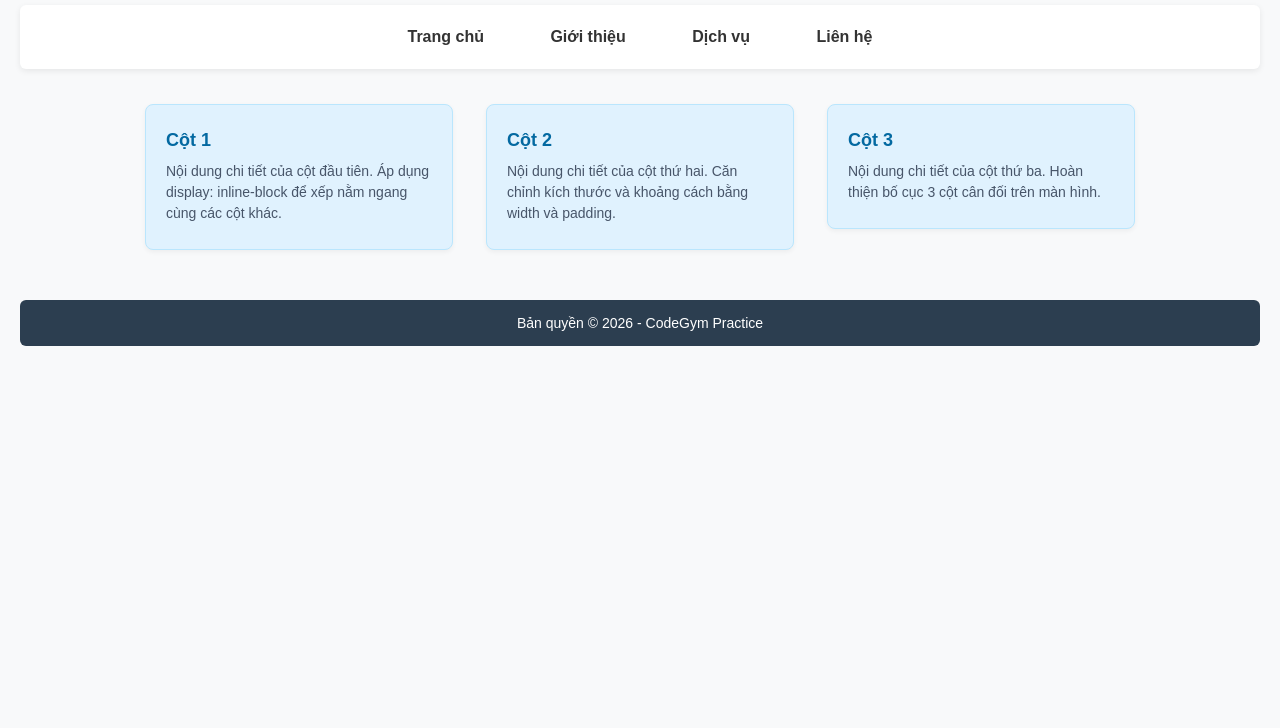
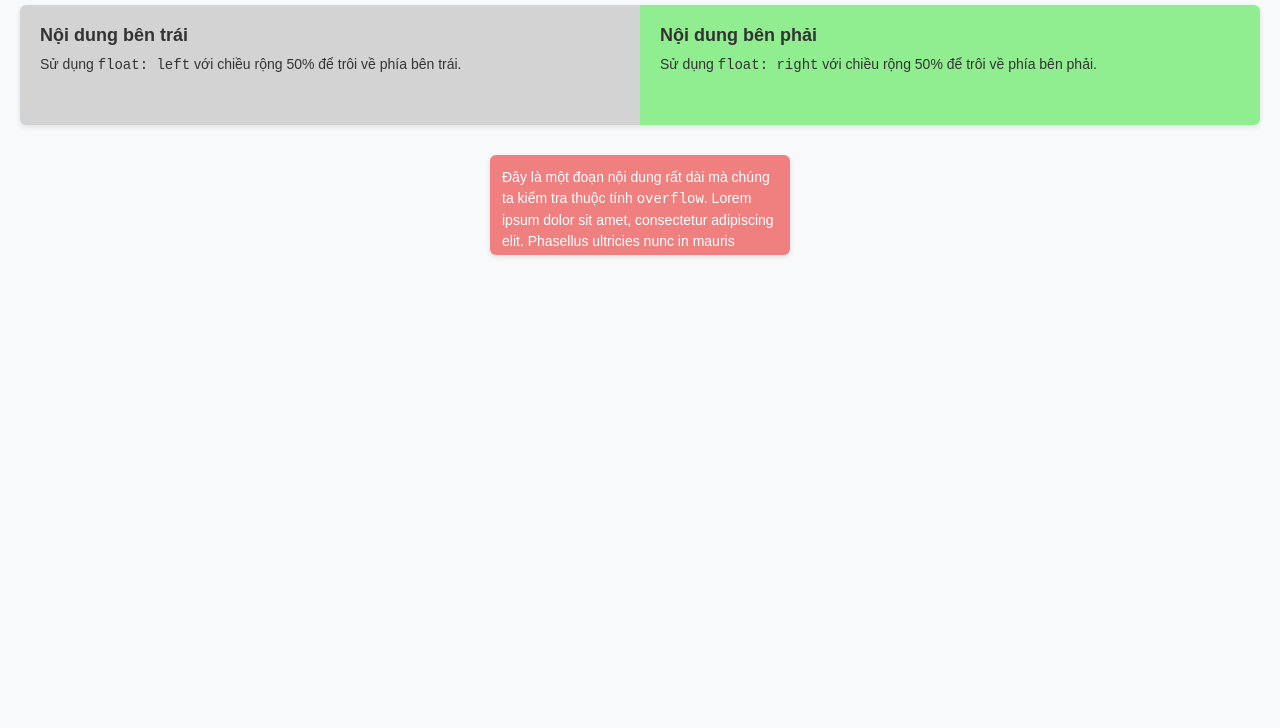
Before and after one commit to dtc245230003-svg/Overflow-Practice, a plain HTML site: page index.html in a window 1280 px wide. Shown: the part 72-800 px from the top of the page. Drawn offline with Linux system fonts and the light colour scheme.

Commit message:
Complete exercise managing layout with float and overflow

```diff
--- a/index.html
+++ b/index.html
@@ -3,40 +3,30 @@
 <head>
     <meta charset="UTF-8">
     <meta name="viewport" content="width=device-width, initial-scale=1.0">
-    <title>Bố cục với display và inline-block</title>
+    <title>Bố cục với Float và Overflow</title>
     <link rel="stylesheet" href="style.css">
 </head>
 <body>
 
     <!-- Tiêu đề chính trang web -->
-    <h1>Bố cục trang web với display</h1>
+    <h1>Bố cục trang với float và overflow</h1>
 
-    <!-- Thanh điều hướng nav -->
-    <nav>
-        <a href="#">Trang chủ</a>
-        <a href="#">Giới thiệu</a>
-        <a href="#">Dịch vụ</a>
-        <a href="#">Liên hệ</a>
-    </nav>
+    <!-- Khối container chứa 2 cột chia đôi 50% / 50% -->
+    <div class="container">
+        <div class="left-column">
+            <h2>Nội dung bên trái</h2>
+            <p>Sử dụng <code>float: left</code> với chiều rộng 50% để trôi về phía bên trái.</p>
+        </div>
+        <div class="right-column">
+            <h2>Nội dung bên phải</h2>
+            <p>Sử dụng <code>float: right</code> với chiều rộng 50% để trôi về phía bên phải.</p>
+        </div>
+    </div>
 
-    <!-- Khối nội dung chứa 3 cột xếp ngang bằng display: inline-block -->
-    <section>
-        <div class="box">
-            <h2>Cột 1</h2>
-            <p>Nội dung chi tiết của cột đầu tiên. Áp dụng display: inline-block để xếp nằm ngang cùng các cột khác.</p>
-        </div><div class="box">
-            <h2>Cột 2</h2>
-            <p>Nội dung chi tiết của cột thứ hai. Căn chỉnh kích thước và khoảng cách bằng width và padding.</p>
-        </div><div class="box">
-            <h2>Cột 3</h2>
-            <p>Nội dung chi tiết của cột thứ ba. Hoàn thiện bố cục 3 cột cân đối trên màn hình.</p>
-        </div>
-    </section>
-
-    <!-- Chân trang footer -->
-    <footer>
-        <p>Bản quyền &copy; 2026 - CodeGym Practice</p>
-    </footer>
+    <!-- Khối xử lý nội dung bị tràn bằng overflow: auto -->
+    <div class="overflow-box">
+        Đây là một đoạn nội dung rất dài mà chúng ta kiểm tra thuộc tính <code>overflow</code>. Lorem ipsum dolor sit amet, consectetur adipiscing elit. Phasellus ultricies nunc in mauris pharetra, a ultricies justo fermentum. Curabitur vel hendrerit erat, ut congue enim. Duis pulvinar euismod leo vel vulputate.
+    </div>
 
 </body>
 </html>
--- a/style.css
+++ b/style.css
@@ -1,4 +1,4 @@
-/* Reset thuộc tính và thiết lập border-box toàn trang */
+/* Reset thuộc tính lề mặc định và kích thước border-box toàn trang */
 * {
     box-sizing: border-box;
     margin: 0;
@@ -7,83 +7,65 @@
 
 body {
     font-family: Arial, sans-serif;
-    text-align: center;
+    padding: 20px;
     background-color: #f8f9fa;
     color: #333333;
-    padding: 20px;
 }
 
-/* Tiêu đề trang */
 h1 {
+    text-align: center;
     margin-bottom: 20px;
     color: #2c3e50;
 }
 
-/* Thanh điều hướng (nav) */
-nav {
-    background-color: #ffffff;
-    padding: 15px;
+/* 1. Khối container chứa 2 cột float */
+.container {
+    width: 100%;
+    overflow: hidden; /* Tạo Block Formatting Context (BFC) để ôm trọn chiều cao 2 cột float */
+    margin-bottom: 30px;
     border-radius: 6px;
-    box-shadow: 0 2px 6px rgba(0, 0, 0, 0.08);
-    margin-bottom: 25px;
+    box-shadow: 0 2px 5px rgba(0, 0, 0, 0.1);
 }
 
-nav a {
-    display: inline-block; /* Biến thẻ a thành khối nằm ngang có kích thước */
-    margin: 0 15px;
-    padding: 8px 16px;
-    text-decoration: none;
-    color: #333333;
-    font-weight: bold;
-    border-radius: 4px;
-    transition: all 0.2s ease;
+.left-column {
+    width: 50%;
+    float: left;
+    background-color: lightgray;
+    padding: 20px;
+    min-height: 120px;
 }
 
-nav a:hover {
-    background-color: #3498db;
-    color: #ffffff;
+.right-column {
+    width: 50%;
+    float: right;
+    background-color: lightgreen;
+    padding: 20px;
+    min-height: 120px;
 }
 
-/* Khối section chính */
-section {
-    max-width: 1100px;
-    margin: 0 auto 30px auto;
-    font-size: 0; /* Xử lý khoảng trắng thừa mặc định giữa các phần tử inline-block */
+.left-column h2,
+.right-column h2 {
+    font-size: 18px;
+    margin-bottom: 8px;
 }
 
-/* Các cột .box xếp ngang bằng inline-block */
-.box {
-    display: inline-block;
-    width: 28%; /* Độ rộng mỗi cột */
-    max-width: 320px;
-    padding: 25px 20px;
-    background-color: #e0f2fe;
-    border: 1px solid #bae6fd;
-    border-radius: 8px;
-    margin: 10px 1.5%;
-    vertical-align: top; /* Căn lề trên cho các cột nằm thẳng hàng */
-    box-shadow: 0 2px 5px rgba(0, 0, 0, 0.05);
-    font-size: 14px; /* Khôi phục lại kích thước chữ cho nội dung */
-    text-align: left;
-}
-
-.box h2 {
-    color: #0369a1;
-    margin-bottom: 10px;
-    font-size: 18px;
-}
-
-.box p {
-    color: #475569;
+.left-column p,
+.right-column p {
+    font-size: 14px;
     line-height: 1.5;
 }
 
-/* Chân trang (footer) */
-footer {
-    margin-top: 40px;
-    padding: 15px;
-    background-color: #2c3e50;
+/* 2. Khối xử lý nội dung dài với overflow: auto */
+.overflow-box {
+    width: 300px;
+    height: 100px;
+    background-color: lightcoral;
+    padding: 12px;
+    overflow: auto; /* Tự động xuất hiện thanh cuộn khi văn bản vượt quá chiều cao 100px */
+    border-radius: 6px;
+    margin: 0 auto;
+    font-size: 14px;
+    line-height: 1.5;
     color: #ffffff;
-    border-radius: 6px;
-    font-size: 14px;
+    box-shadow: 0 2px 5px rgba(0, 0, 0, 0.1);
 }
```
